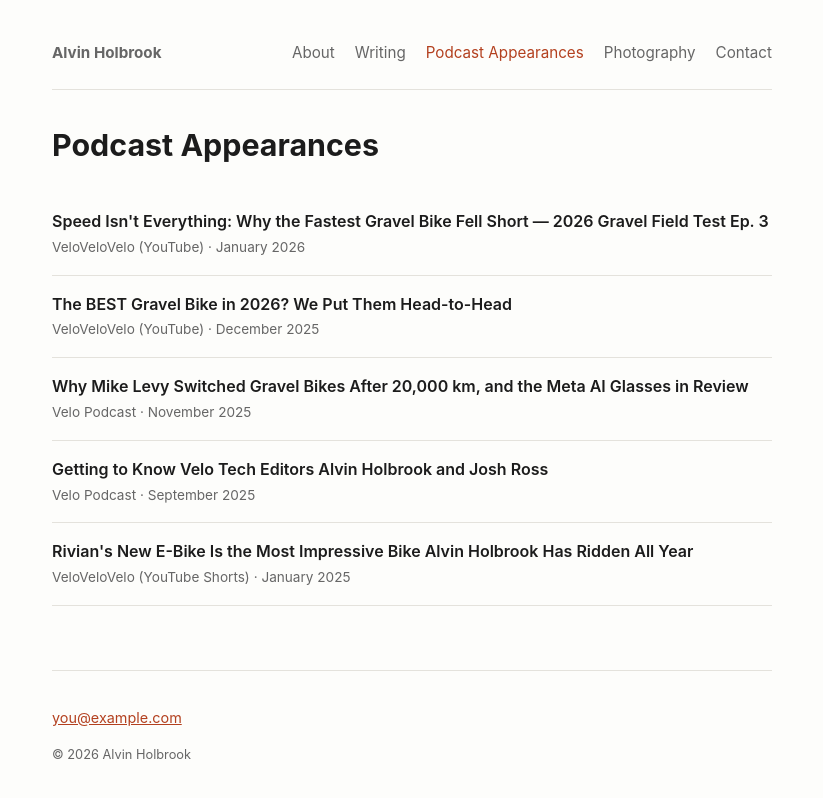
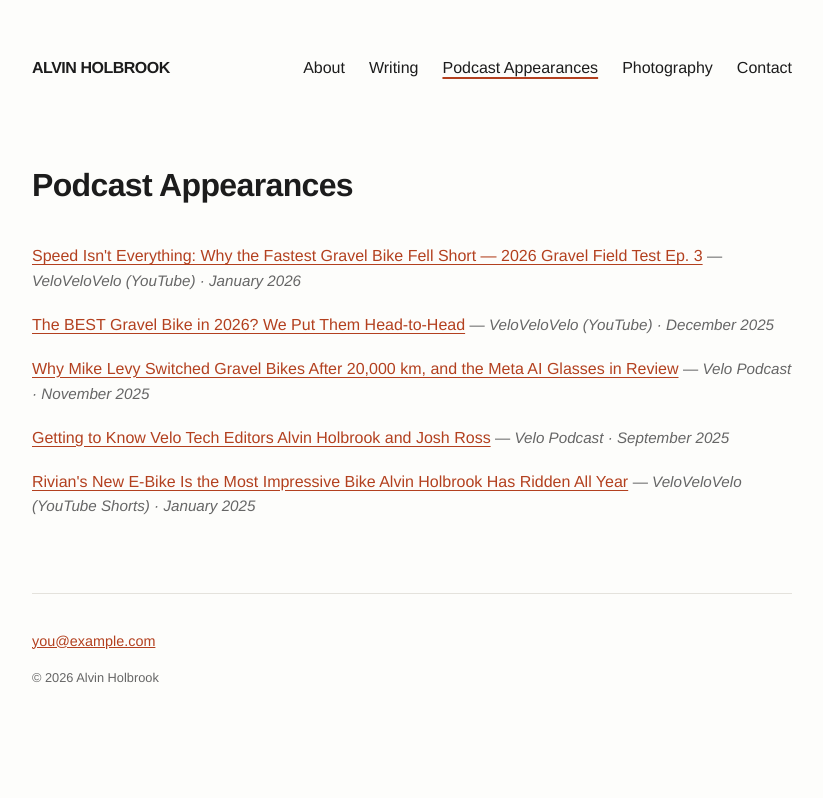
Before and after one commit to alvinholbrook/personal-website, a Jekyll site: the page built from podcasts/index.md, in a window 1280 px wide. Shown: the top 798 px of the page, without its empty margins (228-1051 px from the left). Built offline with Jekyll 4.4.1, drawn with Linux system fonts in a browser that asks for light colours.

Commit message:
Fix baseurl for github.io preview path so nav/asset links resolve correctly
Co-Authored-By: Claude Sonnet 5 <noreply@anthropic.com>

```diff
--- a/_config.yml
+++ b/_config.yml
@@ -1,7 +1,11 @@
 title: Alvin Holbrook
 description: "Writer & communications professional — stories, podcast appearances, and photography."
-url: "https://alvinholbrook.com"
-baseurl: ""
+url: "https://alvinholbrook.github.io"
+# TODO: baseurl must be "" once alvinholbrook.com is live (custom domain serves
+# from root). While previewing at the github.io URL, it needs to match the repo
+# name so internal links/assets resolve correctly. Also change `url` above to
+# "https://alvinholbrook.com" at the same time.
+baseurl: "/personal-website"
 
 markdown: kramdown
 theme: null
--- a/assets/css/style.css
+++ b/assets/css/style.css
@@ -4,7 +4,7 @@
   --muted: #666;
   --accent: #b3401f;
   --border: #e4e2dc;
-  --max-width: 760px;
+  --max-width: 800px;
 }
 
 * { box-sizing: border-box; }
@@ -13,14 +13,14 @@ body {
   margin: 0;
   background: var(--bg);
   color: var(--text);
-  font-family: -apple-system, BlinkMacSystemFont, "Segoe UI", Helvetica, Arial, sans-serif;
+  font-family: Helvetica, "Helvetica Neue", Arial, sans-serif;
   line-height: 1.55;
 }
 
 .site-shell {
   max-width: var(--max-width);
   margin: 0 auto;
-  padding: 2.5rem 1.25rem 4rem;
+  padding: 3.5rem 1.25rem 4rem;
 }
 
 /* Nav */
@@ -29,22 +29,23 @@ body {
   flex-wrap: wrap;
   align-items: baseline;
   justify-content: space-between;
-  gap: 1rem;
-  padding-bottom: 1.5rem;
-  margin-bottom: 2rem;
-  border-bottom: 1px solid var(--border);
+  gap: 1.5rem 2rem;
+  padding-bottom: 2.5rem;
+  margin-bottom: 2.5rem;
 }
 
 .site-nav-name {
   font-weight: 700;
-  font-size: 1.1rem;
+  font-size: 1.9rem;
+  letter-spacing: -0.03em;
+  text-transform: uppercase;
   text-decoration: none;
   color: var(--text);
 }
 
 .site-nav nav ul {
   display: flex;
-  gap: 1.25rem;
+  gap: 1.5rem;
   list-style: none;
   margin: 0;
   padding: 0;
@@ -52,19 +53,34 @@ body {
 }
 
 .site-nav a {
-  color: var(--muted);
+  color: var(--text);
   text-decoration: none;
-  font-size: 0.95rem;
+  font-size: 1rem;
 }
 
-.site-nav a:hover,
+.site-nav a:hover {
+  text-decoration: underline;
+  text-underline-offset: 4px;
+}
+
 .site-nav a[aria-current="page"] {
-  color: var(--accent);
+  text-decoration: underline;
+  text-underline-offset: 4px;
+  text-decoration-color: var(--accent);
+  text-decoration-thickness: 2px;
 }
 
 /* Main content */
-h1 { font-size: 1.9rem; margin-bottom: 0.4rem; }
-h2 { font-size: 1.3rem; margin-top: 2.5rem; }
+h1 { font-size: 2rem; font-weight: 700; letter-spacing: -0.02em; margin-bottom: 0.4rem; }
+h2 {
+  font-size: 1rem;
+  font-weight: 700;
+  text-transform: uppercase;
+  letter-spacing: 0.04em;
+  margin-top: 3rem;
+  padding-top: 1rem;
+  border-top: 1px solid var(--border);
+}
 p { margin: 0.75rem 0; }
 a { color: var(--accent); }
 
@@ -83,23 +99,25 @@ img { max-width: 100%; border-radius: 4px; }
 }
 
 .entry-list li {
-  padding: 1rem 0;
-  border-bottom: 1px solid var(--border);
+  padding: 0.6rem 0;
 }
 
 .entry-title {
-  font-weight: 600;
-  text-decoration: none;
-  color: var(--text);
-  display: block;
+  font-weight: 400;
+  text-decoration: underline;
+  text-underline-offset: 3px;
+  color: var(--accent);
 }
 
-.entry-title:hover { color: var(--accent); }
+.entry-title:hover { color: var(--text); }
 
 .entry-meta {
-  font-size: 0.85rem;
+  font-size: 0.95rem;
   color: var(--muted);
+  font-style: italic;
 }
+
+.entry-meta::before { content: "— "; font-style: normal; }
 
 /* Photography grid */
 .photo-grid {
```
